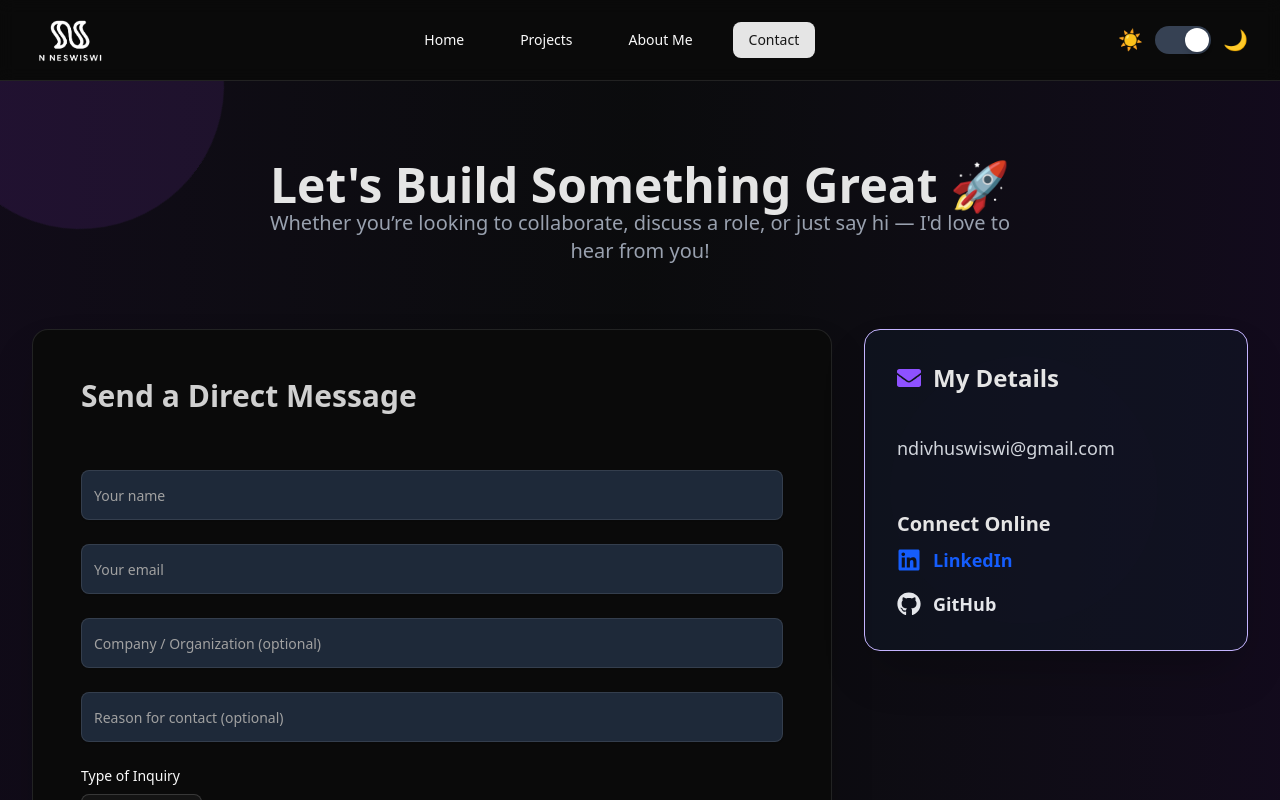
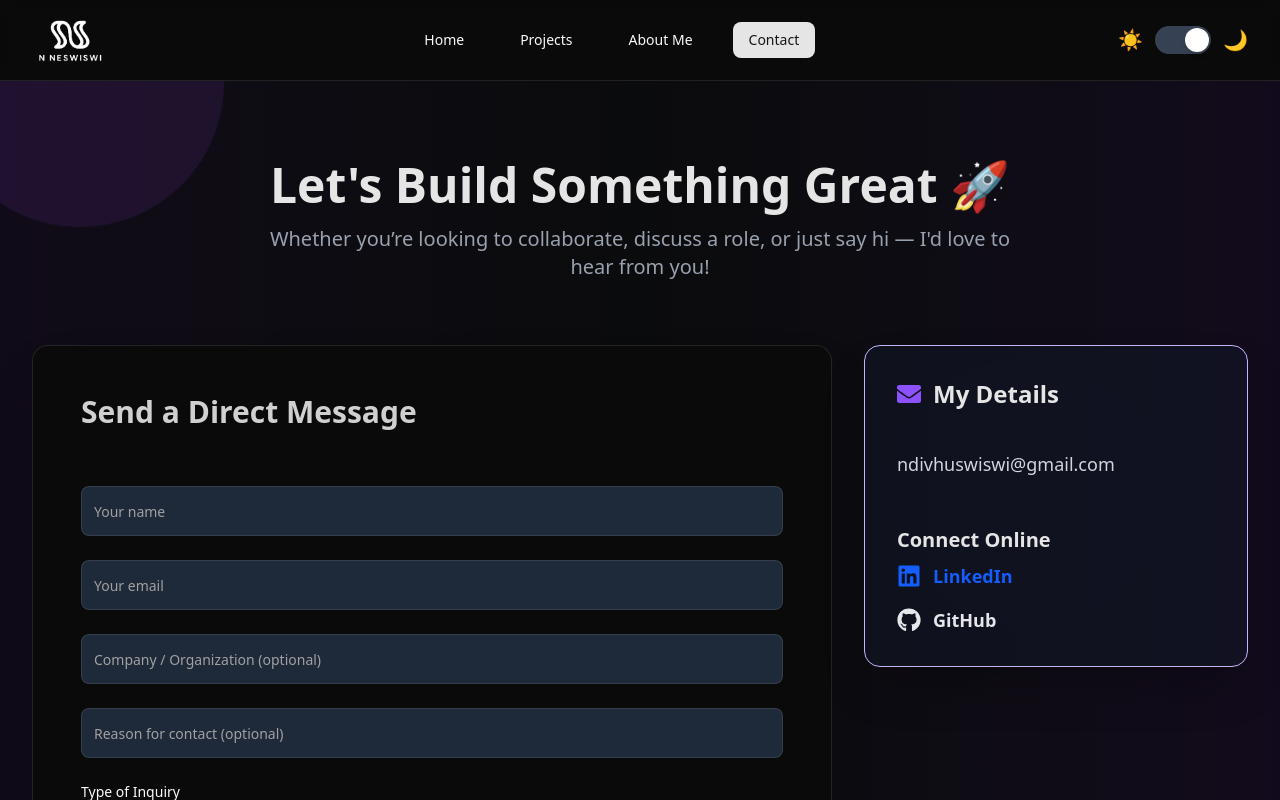
Before and after one commit to 23026475/N-Neswiswi, a Next.js app in the folder ndivhuwo-portfolio/: page /contact in a window 1280 px wide. Shown: the top 800 px of the page. Built offline with nearby package versions, Linux system fonts and the light colour scheme.

Commit message:
ui change

```diff
--- a/ndivhuwo-portfolio/app/contact/page.tsx
+++ b/ndivhuwo-portfolio/app/contact/page.tsx
@@ -19,7 +19,7 @@ export default function ContactPage() {
         transition={{ duration: 0.6 }}
         className="text-center mb-16 relative z-10"
       >
-        <h1 className="text-3xl md:text-5xl font-extrabold mx-8 text-primary">
+        <h1 className="text-3xl md:text-5xl font-extrabold mb-4 text-primary">
           Let's Build Something Great 🚀
         </h1>
         <p className="text-gray-600 dark:text-gray-400 text-lg md:text-xl max-w-3xl mx-auto">
```
